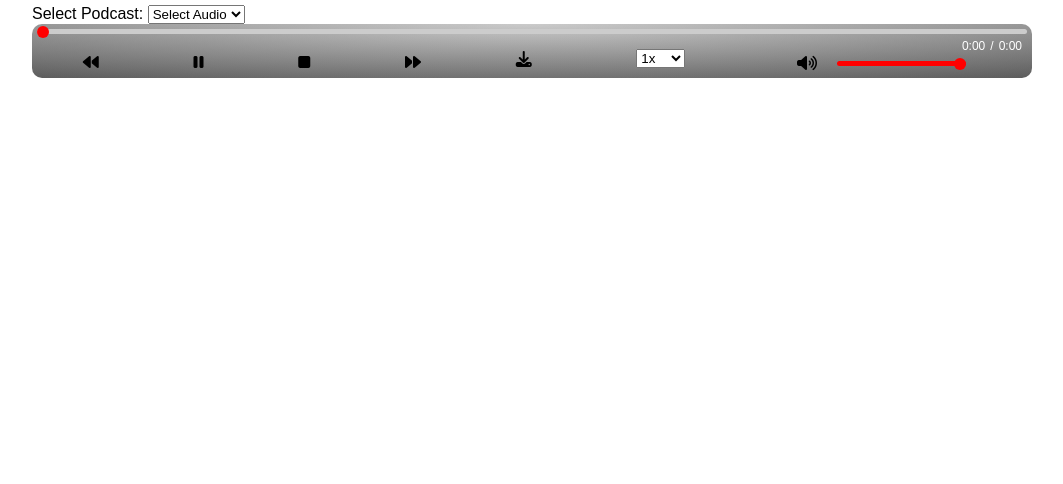
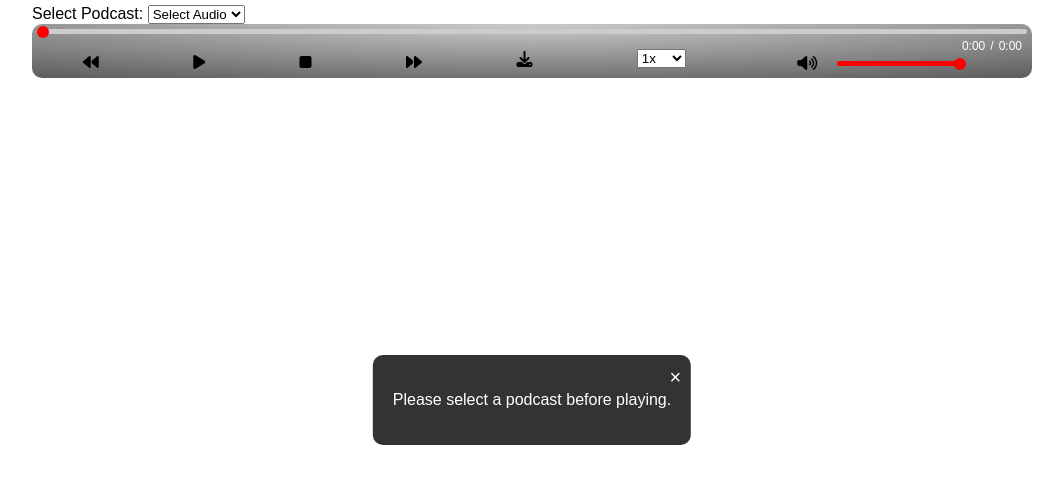
Before and after one commit to ersouravbansal/PodcastPlayer, a plain HTML site: page index.html in a window 1280 px wide. Both pictures are taken after a click on the icon 308 px from the left and 63 px from the top of the page. Shown: the whole page, without its empty margins (108-1171 px from the left). Drawn offline with Linux system fonts and the light colour scheme.

Commit message:
updated code

```diff
--- a/index.html
+++ b/index.html
@@ -71,6 +71,12 @@
         </div>
       </div>
     </div>
+    <div id="alertModal" class="modal">
+      <div class="modal-content">
+        <span class="close" onclick="closeModal()">&times;</span>
+        <p>Please select a podcast before playing.</p>
+      </div>
+    </div>
     <script src="script.js"></script>
   </body>
 </html>
--- a/script.js
+++ b/script.js
@@ -28,8 +28,24 @@ const duringDrag = (event) => {
 const stopDrag = () => {
   isDragging = false;
 };
+const openModal = () => {
+  const modal = document.getElementById("alertModal");
+  modal.style.display = "block";
+};
+
+const closeModal = () => {
+  const modal = document.getElementById("alertModal");
+  modal.style.display = "none";
+};
 
 const togglePlayPause = () => {
+  const selectedValue = document.getElementById("audioSelect").value;
+
+  if (selectedValue === "Select Audio") {
+    openModal();
+    return;
+  }
+
   if (audio.paused || audio.ended) {
     audio.play();
     playPauseBtn.classList.remove("fa-play");
@@ -75,6 +91,7 @@ const changeAudio = () => {
   const selectedValue = document.getElementById("audioSelect").value;
   audio.src = selectedValue;
   stopAudio();
+  seekThumb.style.left = "0px";
   progressBar.style.width = `${0}%`;
   updateSpeed();
 };
--- a/styles.css
+++ b/styles.css
@@ -167,11 +167,39 @@ body {
   width: 49px;
 }
 
+.modal {
+  display: none;
+  position: fixed;
+  top: 50%;
+  left: 50%;
+  transform: translate(-50%, -50%);
+  background-color: rgba(0, 0, 0, 0.8);
+  padding: 20px;
+  border-radius: 10px;
+  color: #fff;
+  text-align: center;
+  z-index: 1;
+}
+
+.modal-content {
+  position: relative;
+}
+
+.close {
+  position: absolute;
+  top: -25px;
+  right: -10px;
+  font-size: 20px;
+  cursor: pointer;
+}
+
 @media only screen and (max-width: 600px) {
   #audioPlayer {
     padding: 5px;
   }
-
+  .modal {
+    width: 80%;
+  }
   .controls select {
     width: 50px;
     margin-right: 5px;
```
